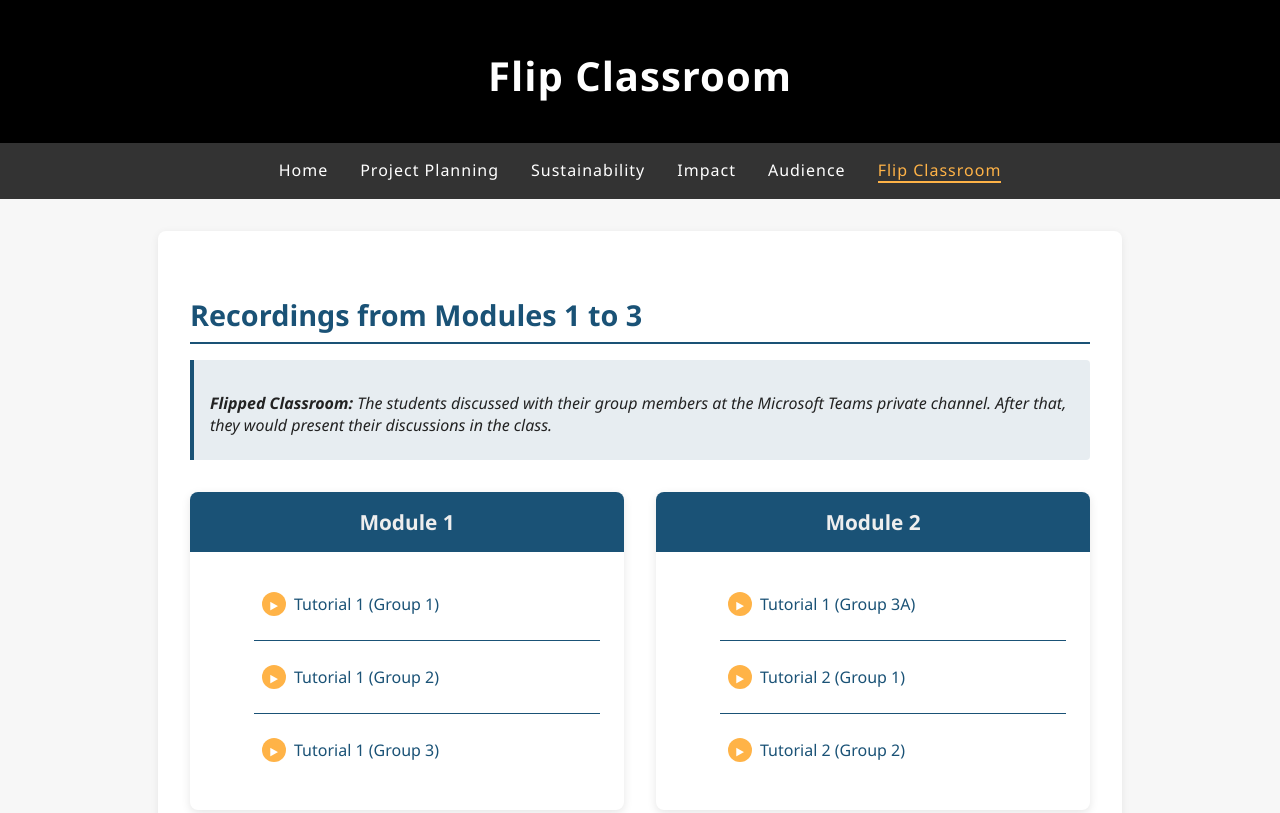
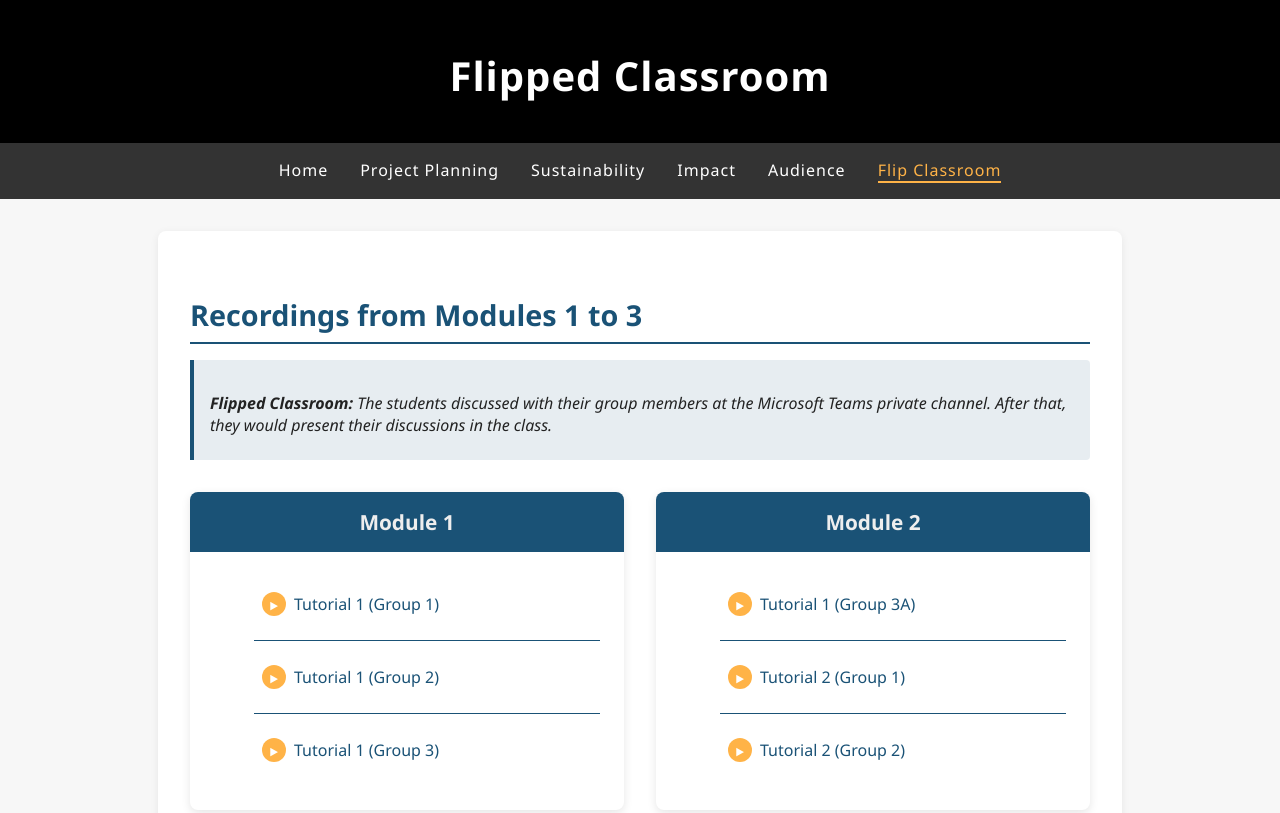
Before and after one commit to Shirley24k/QS-website, a plain HTML site: page flipclassroom.html in a window 1280 px wide. Shown: the top 813 px of the page. Drawn offline with Linux system fonts and the light colour scheme.

Commit message:
Changed to Flipped Classroom in flipclassroom.html

```diff
--- a/flipclassroom.html
+++ b/flipclassroom.html
@@ -10,7 +10,7 @@
 <body>
     <section class="hero sustainability-hero">
         <div class="hero-content">
-            <h1>Flip Classroom</h1>
+            <h1>Flipped Classroom</h1>
         </div>
     </section>
     <div id="nav-placeholder"></div>
```
